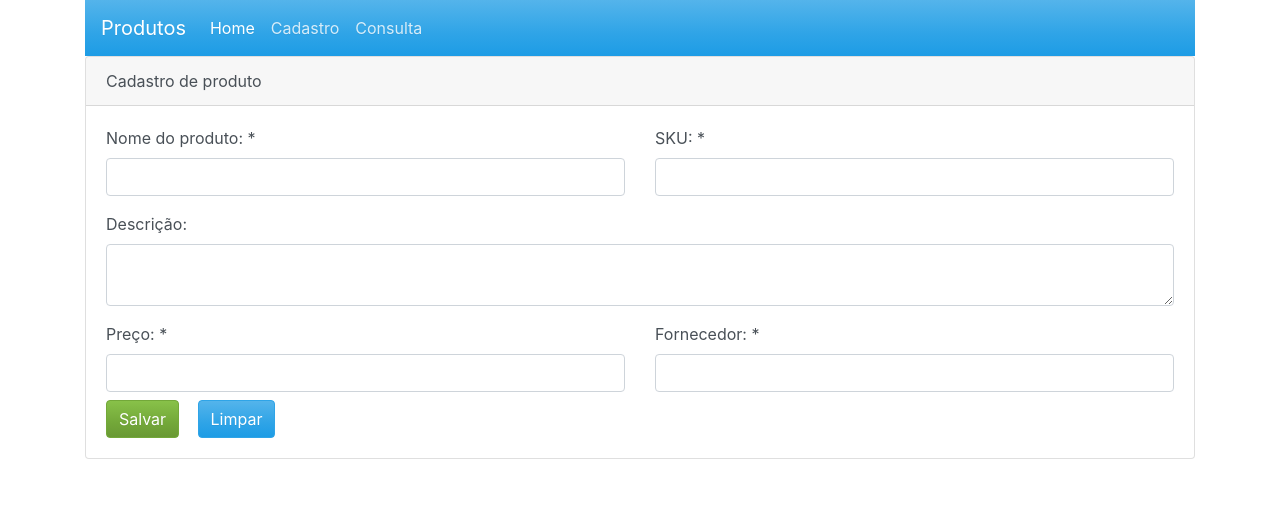
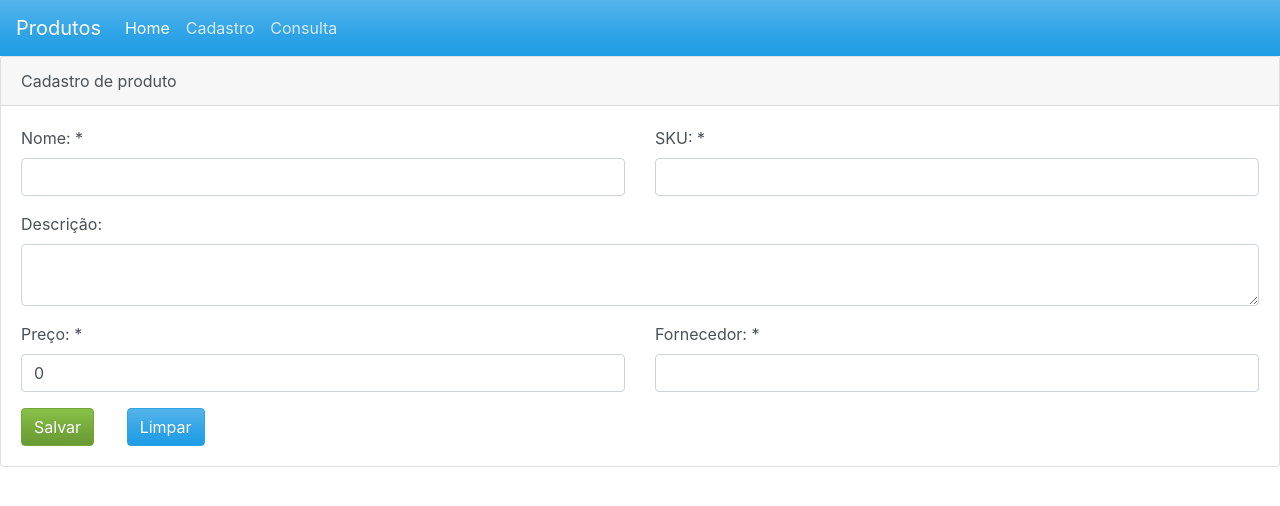
Before and after one commit to karoolina1234/cursoRedux, a React (Create React App) app: page /cadastro in a window 1280 px wide. Shown: the top 506 px of the page. Built offline with nearby package versions, Linux system fonts and the light colour scheme.

Commit message:
cadastro

```diff
--- a/src/app/produtoService.js
+++ b/src/app/produtoService.js
@@ -1,17 +1,49 @@
+const PRODUTOS = '_PRODUTOS';
 
-const PRODUTOS  = '_PRODUTOS'
-export default class ProdutoService{
+export function ErroValidacao(errors){
+    this.errors = errors;
+}
 
-    salvar = (produto) =>{
+export default class ProdutoService {
+
+    validar = (produto) => {
+        const errors = []
+
+        if(!produto.nome){
+            errors.push('O campo Nome é obrigatório.')
+        }
+
+        if(!produto.sku){
+            errors.push('O campo SKU é obrigatório.')
+        }
+
+        if( !produto.preco || produto.preco <= 0){
+            errors.push('O campo Preço deve ter um valor maior que zero(0).')
+        }
+
+        if(!produto.fornecedor){
+            errors.push('O campo Fornecedor é obrigatório.')
+        }
+
+        if(errors.length > 0){
+            throw new ErroValidacao(errors)
+        }
+    }
+
+
+
+
+    salvar = (produto) => {
+        this.validar(produto)
+
         let produtos = localStorage.getItem(PRODUTOS)
+
         if(!produtos){
             produtos = []
         }else{
-           //parse transforma string em json
             produtos = JSON.parse(produtos)
         }
-       produtos.push(produto)
 
-       localStorage.setItem(PRODUTOS, JSON.stringify(produtos))
+        localStorage.setItem(PRODUTOS, JSON.stringify(produtos)  )
     }
 }
--- a/src/views/produtos/Cadastro.js
+++ b/src/views/produtos/Cadastro.js
@@ -1,122 +1,173 @@
 import React from 'react'
+
 import ProdutoService from '../../app/produtoService'
-import NavBar from '../../components/Navbar'
+import { withRouter } from 'react-router-dom'
+import NavBar from '../../components/Navbar';
 
-const estadoInicial  = {
+const estadoInicial = {
     nome: '',
     sku: '',
     descricao: '',
     preco: 0,
     fornecedor: '',
-       sucesso: false,}
+    sucesso: false,
+    errors: [],
+    atualizando : false
+}
 
-export default class CadastroProduto extends React.Component{
-   state={estadoInicial}
+class CadastroProduto extends React.Component {
+
+    state = estadoInicial;
 
     constructor(){
         super()
-           this.service  = new ProdutoService(); // instancia de produtoService
+        this.service = new ProdutoService();
     }
 
-       onChange = (event) =>{
+    onChange = (event) => {
         const valor = event.target.value
-           const nomeCampo = event.target.name
-           this.setState({ [nomeCampo]: valor })
+        const nomeDoCampo = event.target.name
+        this.setState({ [nomeDoCampo]: valor  })
     }
 
-       onSubmit = (event) =>{
+    onSubmit = (event) => {
+        event.preventDefault();
         const produto = {
-              nome : this.state.nome,
-              sku : this.state.sku,
-              descricao : this.state.descricao,
-              preco: this.state.preco
+            nome: this.state.nome,
+            sku: this.state.sku,
+            descricao: this.state.descricao,
+            preco: this.state.preco,
+            fornecedor: this.state.fornecedor
         }
+        try{
             this.service.salvar(produto)
-          this.limparCampos()
-          this.setState({sucesso:true})
+            this.limpaCampos()
+            this.setState({ sucesso: true})
+        }catch(erro){
+            const errors = erro.errors
+            this.setState({errors : errors})
         }
-       limparCampos = () =>{
+
+    }
+
+    limpaCampos = () => {
         this.setState(estadoInicial)
     }
+
+
     render(){
         return(
-            <div className="container">
+            <>
             <NavBar/>
             <div class="card mb-3">
                 <div class="card-header">Cadastro de produto</div>
                 <div class="card-body">
+                <form id="frmProduto" onSubmit={this.onSubmit} >
 
-                {this.state.sucesso &&
+                    { this.state.sucesso &&
+
                             <div class="alert alert-dismissible alert-success">
                                 <button type="button" class="close" data-dismiss="alert">&times;</button>
-                 <p class="mb-0">Cadastro realizado com sucesso.</p>
-                 </div>}
+                                <strong>Sucesso!</strong> Cadastro realizado!.
+                            </div>
 
+                    }
+
+                    { this.state.errors.length > 0 &&
+
+                        this.state.errors.map( msg => {
+                            return (
+                                <div class="alert alert-dismissible alert-danger">
+                                    <button type="button" class="close" data-dismiss="alert">&times;</button>
+                                    <strong>Erro!</strong> {msg}
+                                </div>
+                            )
+                        })
+
+                    }
 
                         <div className="row">
                             <div className="col-md-6">
                                 <div className="form-group">
-                                <label>Nome do produto: *</label>
+                                    <label>Nome: *</label>
                                     <input type="text"
+                                        name="nome"
                                         onChange={this.onChange}
-                                 className="form-control"
                                         value={this.state.nome}
-                                 name="nome"/>
+                                        className="form-control" />
                                 </div>
                             </div>
+
                             <div className="col-md-6">
                                 <div className="form-group">
                                     <label>SKU: *</label>
                                     <input type="text"
+                                            name="sku"
+                                            disabled={this.state.atualizando}
                                             onChange={this.onChange}
-                                 className="form-control"
                                             value={this.state.sku}
-                                 name="sku"/>
+                                            className="form-control" />
                                 </div>
                             </div>
                         </div>
+
                         <div className="row">
                             <div className="col-md-12">
                                 <div className="form-group">
-                            <label>Descrição: </label>
-                            <textarea
+                                    <label>Descrição:</label>
+                                    <textarea name="descricao"
                                             onChange={this.onChange}
-                            className="form-control"
                                             value={this.state.descricao}
-                            name="descricao"/>
+                                            className="form-control" />
                                 </div>
                             </div>
                         </div>
+
                         <div className="row">
                             <div className="col-md-6">
+                                <div className="form-group">
                                     <label>Preço: *</label>
-                           <input className="form-control"
+                                    <input value={this.state.preco}
                                         onChange={this.onChange}
-                           value={this.state.preco}
-                           name="preco"/>
+                                        name="preco"
+                                        type="text"
+                                        className="form-control" />
                                 </div>
+                            </div>
+
                             <div className="col-md-6">
+                                <div className="form-group">
                                     <label>Fornecedor: *</label>
-                           <input className="form-control"
+                                    <input type="text"
+                                        name="fornecedor"
                                         onChange={this.onChange}
                                         value={this.state.fornecedor}
-                           name="fornecedor"/>
+                                        className="form-control" />
+                                </div>
                             </div>
 
                         </div>
+
                         <div className="row">
                             <div className="col-md-1">
-                           <button
-                           className="btn btn-success mt-2"
-                           onClick={this.onSubmit}>Salvar</button>
+                                <button type="submit" className="btn btn-success" >
+                                    Salvar
+                                </button>
                             </div>
+
                             <div className="col-md-1">
-                           <button className="btn btn-primary mt-2" onClick={this.limparCampos}>Limpar</button>
+                                <button onClick={this.limpaCampos} className="btn btn-primary" >Limpar</button>
                             </div>
                         </div>
+
+                    </form>
                     </div>
                     </div>
-            </div>
+
+          </>
         )
     }
+
 }
+
+export default CadastroProduto;
```
Lines whose indentation alone changed are shown as unchanged.
